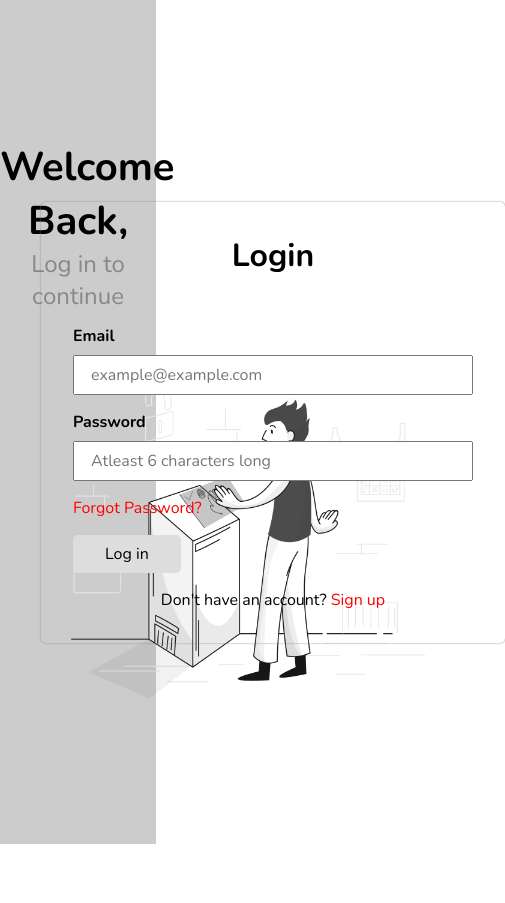
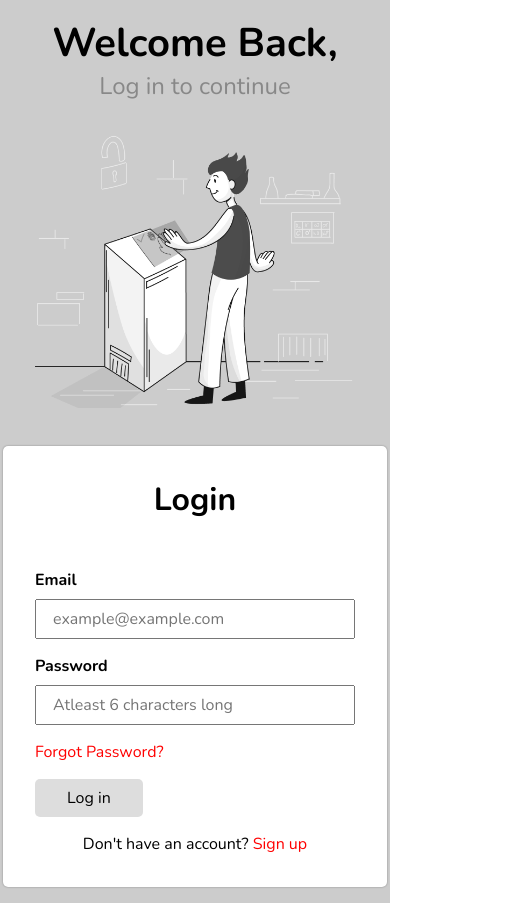
Before and after one commit to AbePlays/Footballio, a Vue app: page /auth in a window 390 px wide. Shown: the whole page, 505 px wide, since content can reach past the window. Before the commit the page ends 844 px from the top, so only its background shows below. Built offline with nearby package versions, Linux system fonts and the light colour scheme.

Commit message:
Made Auth Screen Responsive

```diff
--- a/src/components/auth/Auth.vue
+++ b/src/components/auth/Auth.vue
@@ -5,7 +5,9 @@
       <h1 v-else>Create Your Account</h1>
       <p v-if="isLoginForm">Log in to continue</p>
       <p v-else>Sign up and get started</p>
-      <img src="../../assets/Signin.png" alt="logo" />
+      <div class="image">
+        <img src="../../assets/Signin.png" alt="logo" />
+      </div>
     </div>
     <div class="right">
       <signin v-if="isLoginForm" @switch="switchAuth"></signin>
@@ -39,17 +41,25 @@ export default {
 <style lang="scss" scoped>
 section {
   display: flex;
-  align-items: center;
-  height: 100vh;
+  min-height: 100vh;
+
+  @media (max-width: 820px) {
+    display: block;
+    background-color: #ccc;
+  }
 
   .left {
     width: 40%;
-    height: 100%;
+    padding: 1rem;
     display: flex;
     justify-content: center;
     flex-direction: column;
-    text-align: center;
+    align-items: center;
     background-color: #ccc;
+
+    @media (max-width: 820px) {
+      width: 100%;
+    }
 
     h1 {
       font-size: 2.5rem;
@@ -60,17 +70,31 @@ section {
       color: #888;
       margin-bottom: 2rem;
     }
+    .image {
+      max-width: 30rem;
+      img {
+        object-fit: contain;
+        width: 100%;
+        height: 100%;
+      }
 
-    img {
-      width: 30rem;
+      @media (max-width: 820px) {
+        width: 20rem;
+      }
     }
   }
 
   .right {
+    padding: 1rem;
     width: 60%;
     display: flex;
     flex-direction: column;
     align-items: center;
+    justify-content: center;
+
+    @media (max-width: 820px) {
+      width: 100%;
+    }
   }
 }
 </style>
--- a/src/components/auth/Signin.vue
+++ b/src/components/auth/Signin.vue
@@ -36,6 +36,7 @@ export default {
 
 <style lang="scss" scoped>
 .form {
+  background-color: #fff;
   width: fit-content;
   padding: 2rem;
   border-radius: 5px;
@@ -61,6 +62,10 @@ export default {
     width: 25rem;
     height: 2.5rem;
     padding: 1rem;
+
+    @media (max-width: 820px) {
+      width: 20rem;
+    }
   }
 
   a {
--- a/src/components/auth/Signup.vue
+++ b/src/components/auth/Signup.vue
@@ -61,7 +61,7 @@ export default {
 
 <style lang="scss" scoped>
 .form {
-  width: fit-content;
+  background-color: #fff;
   padding: 2rem;
   border-radius: 5px;
   box-shadow: 0 0 2px grey;
@@ -92,6 +92,10 @@ export default {
     width: 25rem;
     height: 2.5rem;
     padding: 1rem;
+
+    @media (max-width: 820px) {
+      width: 20rem;
+    }
   }
 
   a {
--- a/src/components/auth/Subscription.vue
+++ b/src/components/auth/Subscription.vue
@@ -71,6 +71,10 @@ export default {
     cursor: pointer;
     transition: background-color 300ms ease-in-out;
 
+    @media (max-width: 820px) {
+      width: 20rem;
+    }
+
     &:hover {
       background-color: #555;
     }
```
Also changed, not shown: src/assets/Signin.png.
